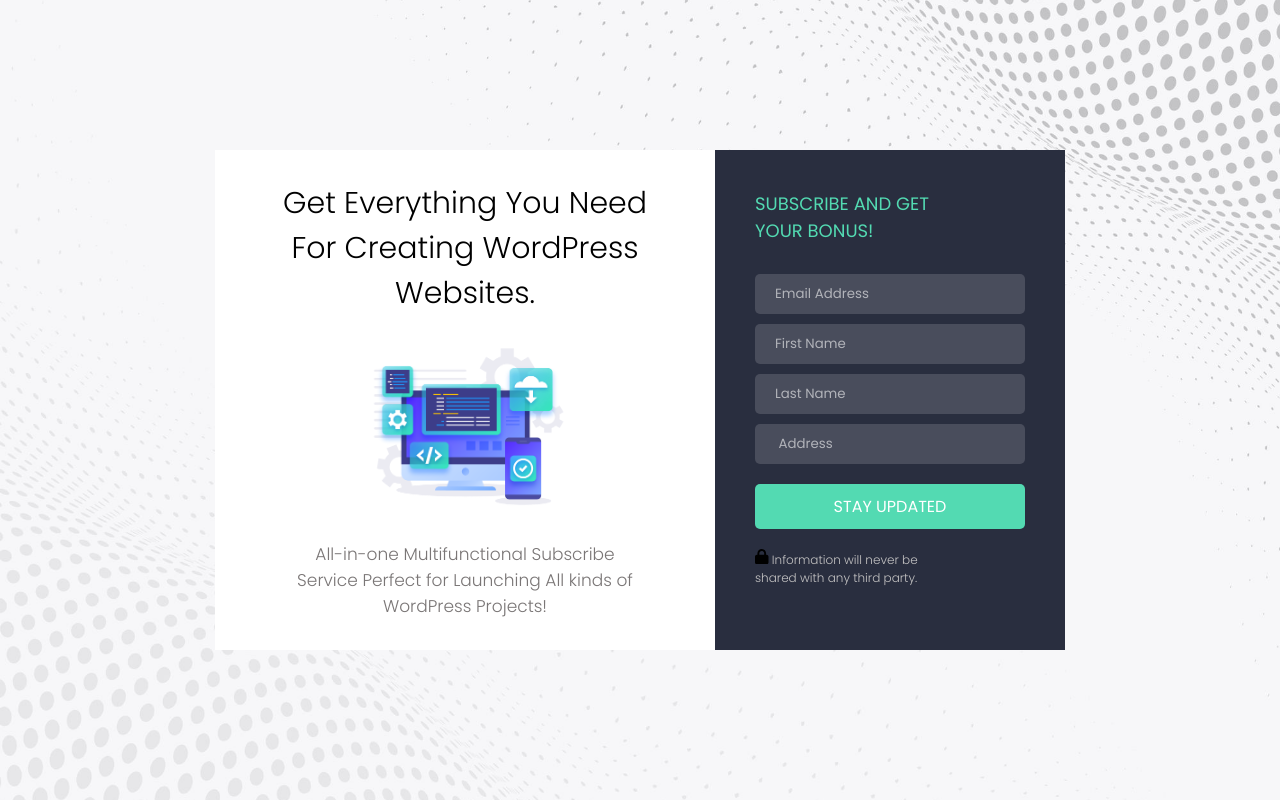
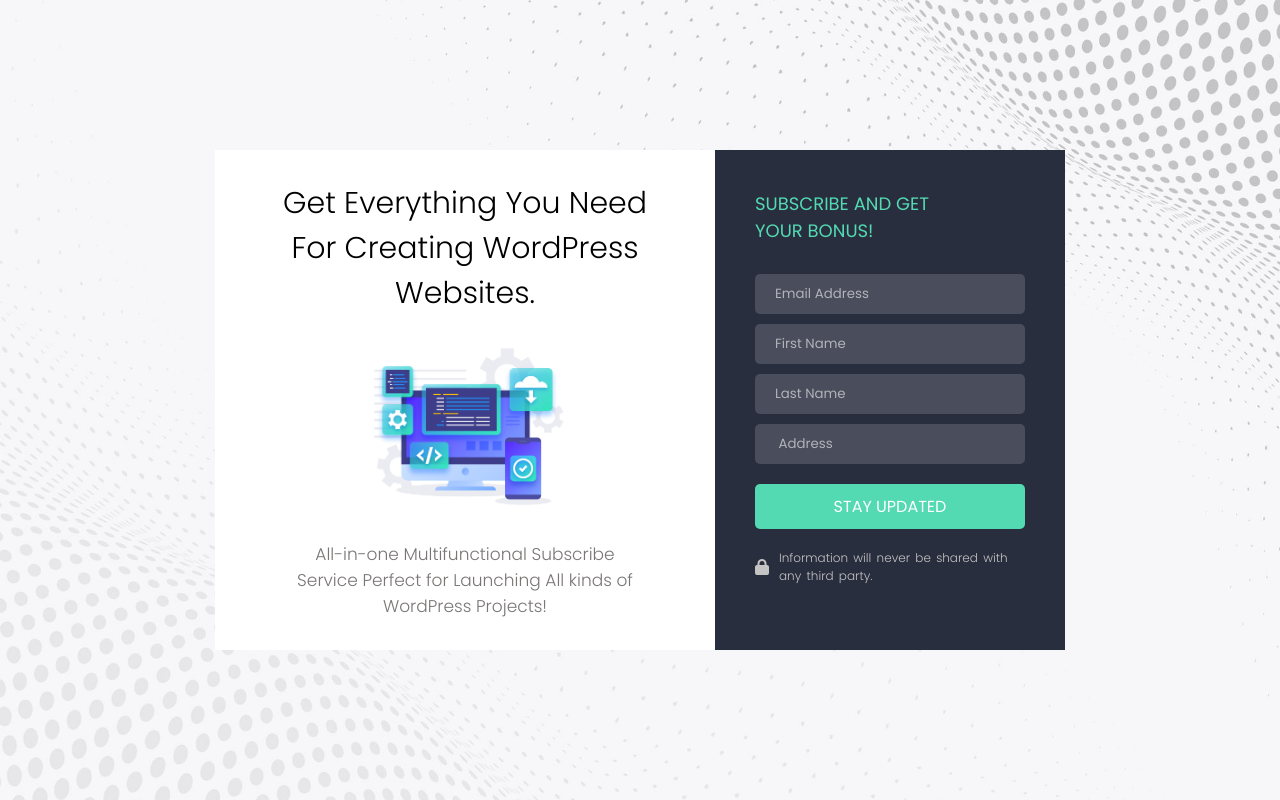
Before and after one commit to yadavNishant2020/contact-form-html, a PHP site: page / in a window 1280 px wide. Run offline with PHP 8.4, Linux system fonts and the light colour scheme; some libraries are stand-ins or nearby versions.

Commit message:
retouching css and form design

```diff
--- a/index.html
+++ b/index.html
@@ -7,6 +7,7 @@
     <meta name="viewport" content="width=device-width, initial-scale=1.0">
     <title>Contact Form</title>
     <link rel="stylesheet" href="style.css">
+    <script src="https://kit.fontawesome.com/92ef305b13.js" crossorigin="anonymous"></script>
 </head>
 
 <body>
@@ -29,12 +30,14 @@
                     <input type="text" placeholder="First Name">
                     <input type="text" placeholder="Last Name">
                     <input type="text" placeholder=" Address">
-<button type="submit">STAY UPDATED</button>
+                    <button type="submit">STAY UPDATED</button>
 
                 </form>
-
-                <p><svg xmlns="http://www.w3.org/2000/svg" viewBox="0 0 448 512"><!--! Font Awesome Pro 6.1.1 by @fontawesome - https://fontawesome.com License - https://fontawesome.com/license (Commercial License) Copyright 2022 Fonticons, Inc. --><path d="M80 192V144C80 64.47 144.5 0 224 0C303.5 0 368 64.47 368 144V192H384C419.3 192 448 220.7 448 256V448C448 483.3 419.3 512 384 512H64C28.65 512 0 483.3 0 448V256C0 220.7 28.65 192 64 192H80zM144 192H304V144C304 99.82 268.2 64 224 64C179.8 64 144 99.82 144 144V192z"/></svg> Information will never be<br>
+                <div class="info">
+                <i class="fa-solid fa-lock"></i>
+                <p>Information will never be
                     shared with any third party.</p>
+                </div>
             </div>
         </div>
     </div>
--- a/style.css
+++ b/style.css
@@ -113,6 +113,10 @@
     font-size: 16px;
 }
 
+.info{
+    display: flex;
+    flex-direction: row;
+}
 p{
     font-size: 12px;
     font-family: 'Poppins', sans-serif;
@@ -120,8 +124,11 @@
     text-align: left;
     color: rgb(197, 196, 196);
     margin-top: 20px;
+    word-spacing: 2px;
 }
-svg{
-    width: 5%;
-    color: white;
+i{
+    color: rgb(197, 196, 196);
+    padding-right: 10px;
+    margin-top: 30px;
+
 }
```
